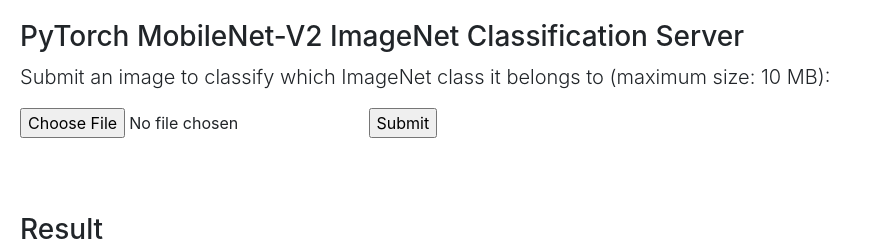
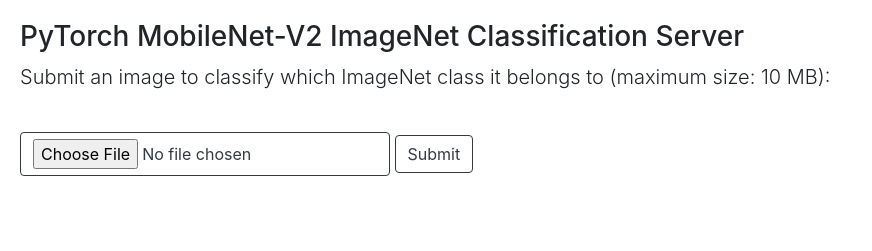
Before and after one commit to tamerthamoqa/CDND-Capstone-Project, a Flask app: page / in a window 1280 px wide. Shown: the top 251 px of the page, without its empty margins (0-872 px from the left). Run offline with Flask 2, Linux system fonts and the light colour scheme; some libraries are stand-ins or nearby versions.

Commit message:
Modify index.html

```diff
--- a/templates/index.html
+++ b/templates/index.html
@@ -16,8 +16,9 @@
         </div>
       </div>
       <form method=POST enctype=multipart/form-data action="{{ url_for('predict') }}">
-        <input type=file name=file>
-        <input type=submit value=Submit>
+          <br>
+          <input type=file name=file class="btn btn-outline-dark">
+          <input type=submit value=Submit class="btn btn-outline-dark">
       </form>
     </div>
     <p style="margin-bottom:2cm;"></p>
```
